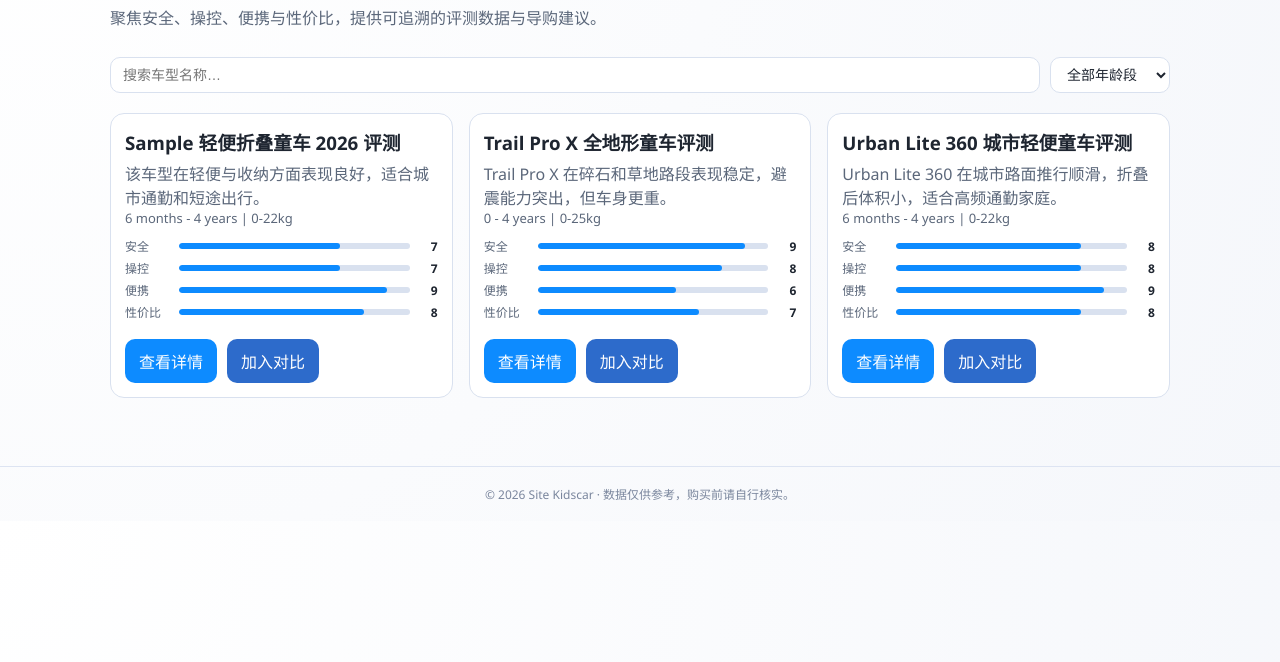
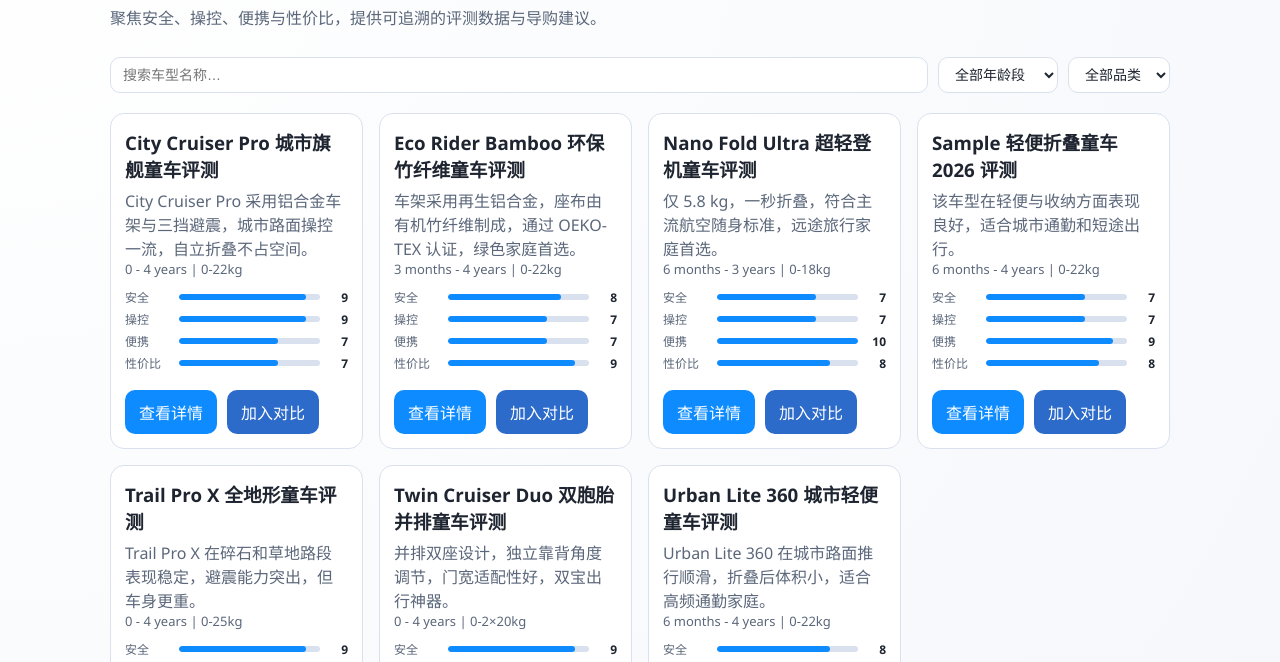
Before and after one commit to hhool/site-kidscar, a website: page src/pages/index.html in a window 1280 px wide. Shown: the part 138-800 px from the top of the page. Drawn offline with Linux system fonts and the light colour scheme.

Commit message:
feat: +4 reviews (city/nano/twin/eco) + brand/category fields + category filter on index

```diff
--- a/data/reviews/sample-stroller.json
+++ b/data/reviews/sample-stroller.json
@@ -8,6 +8,8 @@
   "weight_range": "0-22kg",
   "source_url": "https://example.com/sample-compact-stroller-spec",
   "source_note": "Manufacturer spec page snapshot and manual PDF",
+  "brand": "BabyComfort",
+  "category": "lightweight",
   "needs_verification": true,
   "verified_at": "2026-05-12",
   "scores": {
--- a/data/reviews/trail-pro-x.json
+++ b/data/reviews/trail-pro-x.json
@@ -8,6 +8,8 @@
   "weight_range": "0-25kg",
   "source_url": "https://example.com/trail-pro-x-spec",
   "source_note": "Official product brochure and distributor FAQ",
+  "brand": "TrailGear",
+  "category": "all-terrain",
   "needs_verification": false,
   "verified_at": "2026-05-12",
   "scores": {
--- a/data/reviews/urban-lite-360.json
+++ b/data/reviews/urban-lite-360.json
@@ -8,6 +8,8 @@
   "weight_range": "0-22kg",
   "source_url": "https://example.com/urban-lite-360-spec",
   "source_note": "Brand specification page and user manual",
+  "brand": "UrbanKids",
+  "category": "lightweight",
   "needs_verification": true,
   "verified_at": "2026-05-12",
   "scores": {
--- a/src/pages/assets/app.js
+++ b/src/pages/assets/app.js
@@ -64,13 +64,15 @@ function renderIndex(items) {
   function applyFilters() {
     const query = (document.getElementById("search-input")?.value || "").toLowerCase().trim();
     const ageFilter = document.getElementById("filter-age")?.value || "";
+    const catFilter = document.getElementById("filter-category")?.value || "";
     const filtered = items.filter((item) => {
       const matchText = !query ||
         item.title_zh.toLowerCase().includes(query) ||
         item.summary_zh.toLowerCase().includes(query) ||
         (item.title_en && item.title_en.toLowerCase().includes(query));
       const matchAge = !ageFilter || item.age_range === ageFilter;
-      return matchText && matchAge;
+      const matchCat = !catFilter || item.category === catFilter;
+      return matchText && matchAge && matchCat;
     });
     buildCards(filtered);
   }
@@ -79,8 +81,10 @@ function renderIndex(items) {
 
   const searchInput = document.getElementById("search-input");
   const filterAge = document.getElementById("filter-age");
+  const filterCat = document.getElementById("filter-category");
   if (searchInput) searchInput.addEventListener("input", applyFilters);
   if (filterAge) filterAge.addEventListener("change", applyFilters);
+  if (filterCat) filterCat.addEventListener("change", applyFilters);
 }
 
 function injectJsonLd(item) {
--- a/src/pages/assets/reviews.json
+++ b/src/pages/assets/reviews.json
@@ -1,4 +1,67 @@
 [
+  {
+    "slug": "city-cruiser-pro-2026",
+    "title_zh": "City Cruiser Pro 城市旗舰童车评测",
+    "title_en": "City Cruiser Pro Urban Flagship Stroller Review",
+    "summary_zh": "City Cruiser Pro 采用铝合金车架与三挡避震，城市路面操控一流，自立折叠不占空间。",
+    "summary_en": "City Cruiser Pro features an aluminium frame with three-stage suspension for top-tier city handling and self-standing fold.",
+    "brand": "CityStar",
+    "category": "urban",
+    "age_range": "0 - 4 years",
+    "weight_range": "0-22kg",
+    "source_url": "https://example.com/city-cruiser-pro-spec",
+    "source_note": "Brand spec page and independent lab report",
+    "needs_verification": false,
+    "verified_at": "2026-05-12",
+    "scores": {
+      "safety": 9,
+      "handling": 9,
+      "portability": 7,
+      "value": 7
+    }
+  },
+  {
+    "slug": "eco-rider-bamboo-2026",
+    "title_zh": "Eco Rider Bamboo 环保竹纤维童车评测",
+    "title_en": "Eco Rider Bamboo Sustainable Stroller Review",
+    "summary_zh": "车架采用再生铝合金，座布由有机竹纤维制成，通过 OEKO-TEX 认证，绿色家庭首选。",
+    "summary_en": "Recycled aluminium frame with organic bamboo-fibre seat fabric certified by OEKO-TEX — the sustainable choice for eco-conscious families.",
+    "brand": "EcoRider",
+    "category": "eco",
+    "age_range": "3 months - 4 years",
+    "weight_range": "0-22kg",
+    "source_url": "https://example.com/eco-rider-bamboo-spec",
+    "source_note": "Brand sustainability report and OEKO-TEX certification page",
+    "needs_verification": false,
+    "verified_at": "2026-05-12",
+    "scores": {
+      "safety": 8,
+      "handling": 7,
+      "portability": 7,
+      "value": 9
+    }
+  },
+  {
+    "slug": "nano-fold-ultra-2026",
+    "title_zh": "Nano Fold Ultra 超轻登机童车评测",
+    "title_en": "Nano Fold Ultra Cabin-Carry Stroller Review",
+    "summary_zh": "仅 5.8 kg，一秒折叠，符合主流航空随身标准，远途旅行家庭首选。",
+    "summary_en": "Weighing only 5.8 kg with a one-second fold that meets major airline carry-on specs, a top pick for travelling families.",
+    "brand": "NanoGo",
+    "category": "travel",
+    "age_range": "6 months - 3 years",
+    "weight_range": "0-18kg",
+    "source_url": "https://example.com/nano-fold-ultra-spec",
+    "source_note": "Manufacturer press kit and airline dimension verification",
+    "needs_verification": false,
+    "verified_at": "2026-05-12",
+    "scores": {
+      "safety": 7,
+      "handling": 7,
+      "portability": 10,
+      "value": 8
+    }
+  },
   {
     "slug": "sample-compact-stroller-2026",
     "title_zh": "Sample 轻便折叠童车 2026 评测",
@@ -9,6 +72,8 @@
     "weight_range": "0-22kg",
     "source_url": "https://example.com/sample-compact-stroller-spec",
     "source_note": "Manufacturer spec page snapshot and manual PDF",
+    "brand": "BabyComfort",
+    "category": "lightweight",
     "needs_verification": true,
     "verified_at": "2026-05-12",
     "scores": {
@@ -28,12 +93,35 @@
     "weight_range": "0-25kg",
     "source_url": "https://example.com/trail-pro-x-spec",
     "source_note": "Official product brochure and distributor FAQ",
+    "brand": "TrailGear",
+    "category": "all-terrain",
     "needs_verification": false,
     "verified_at": "2026-05-12",
     "scores": {
       "safety": 9,
       "handling": 8,
       "portability": 6,
+      "value": 7
+    }
+  },
+  {
+    "slug": "twin-cruiser-duo-2026",
+    "title_zh": "Twin Cruiser Duo 双胞胎并排童车评测",
+    "title_en": "Twin Cruiser Duo Side-by-Side Twin Stroller Review",
+    "summary_zh": "并排双座设计，独立靠背角度调节，门宽适配性好，双宝出行神器。",
+    "summary_en": "Side-by-side twin seats with independent recline angles and wide doorway clearance — the go-to for families with two young children.",
+    "brand": "DuoRide",
+    "category": "twin",
+    "age_range": "0 - 4 years",
+    "weight_range": "0-2×20kg",
+    "source_url": "https://example.com/twin-cruiser-duo-spec",
+    "source_note": "Distributor product sheet and parent community user tests",
+    "needs_verification": true,
+    "verified_at": "2026-05-12",
+    "scores": {
+      "safety": 9,
+      "handling": 7,
+      "portability": 5,
       "value": 7
     }
   },
@@ -47,6 +135,8 @@
     "weight_range": "0-22kg",
     "source_url": "https://example.com/urban-lite-360-spec",
     "source_note": "Brand specification page and user manual",
+    "brand": "UrbanKids",
+    "category": "lightweight",
     "needs_verification": true,
     "verified_at": "2026-05-12",
     "scores": {
--- a/src/pages/index.html
+++ b/src/pages/index.html
@@ -104,6 +104,15 @@
         <option value="0-3y">0–3 岁</option>
         <option value="6m-4y">6 个月–4 岁</option>
       </select>
+      <select id="filter-category" aria-label="按品类筛选">
+        <option value="">全部品类</option>
+        <option value="lightweight">轻便</option>
+        <option value="urban">城市</option>
+        <option value="all-terrain">全地形</option>
+        <option value="travel">旅行</option>
+        <option value="twin">双胞胎</option>
+        <option value="eco">环保</option>
+      </select>
     </div>
     <section id="review-list" class="grid"></section>
     <p id="no-results">没有符合条件的评测结果。</p>
```
Also changed, not shown: data/review-item.schema.json (+7 -0 lines), data/reviews/city-cruiser-pro-2026.json (added, +21 -0 lines), data/reviews/eco-rider-bamboo-2026.json (added, +21 -0 lines), data/reviews/nano-fold-ultra-2026.json (added, +21 -0 lines), data/reviews/twin-cruiser-duo-2026.json (added, +21 -0 lines), src/pages/sitemap.xml (+24 -0 lines).
